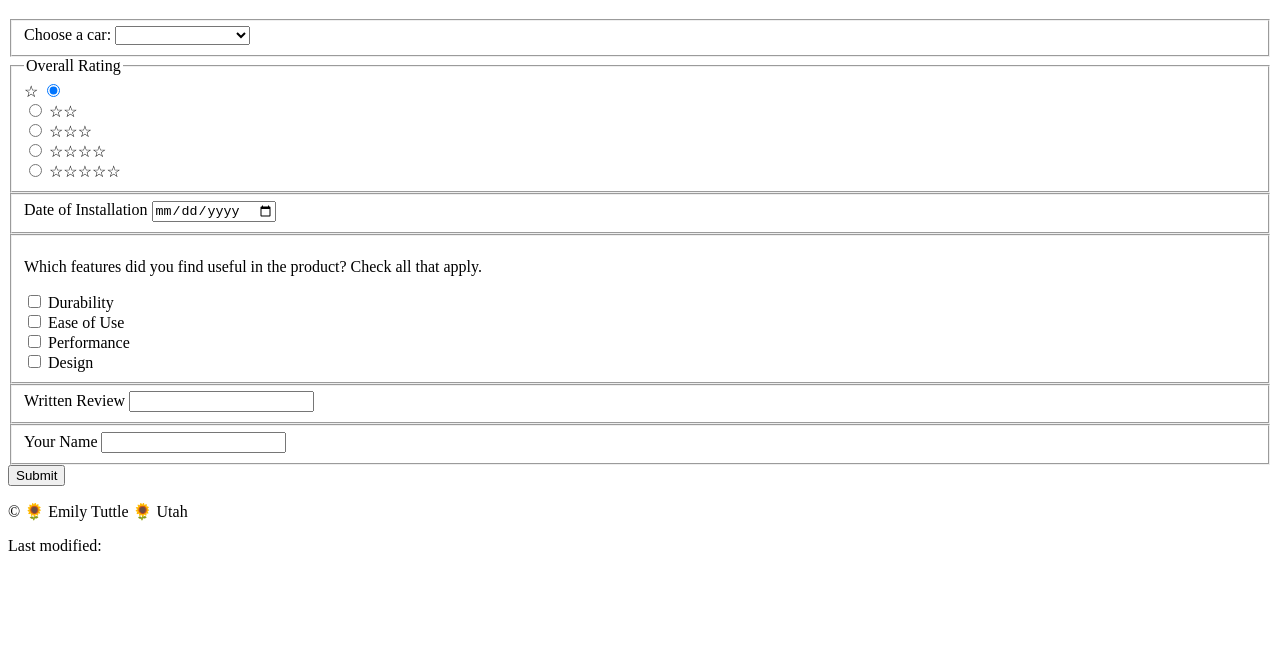
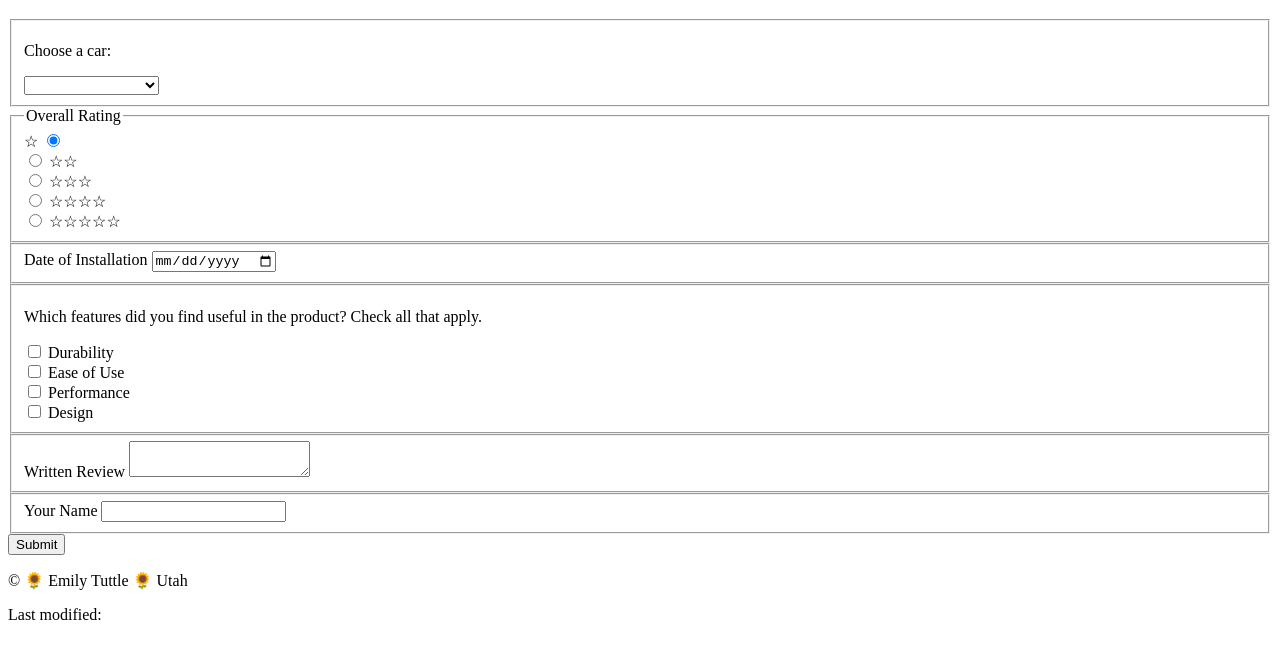
Before and after one commit to emilytuttle/wdd131, a plain HTML site: page form.html in a window 1280 px wide. Shown: the part 61-720 px from the top of the page. Drawn offline with Linux system fonts and the light colour scheme.

Commit message:
html fixes

```diff
--- a/form.html
+++ b/form.html
@@ -8,7 +8,7 @@
     <meta name="author" content="Emily Tuttle">
     <link rel="stylesheet" href="styles/form.css">
     <link rel="stylesheet" href="styles/form-large.css">
-    <script src="form.html" defer></script>
+    <script src="form.js" defer></script>
 </head>
 <body>
    <header class="header">
@@ -18,7 +18,7 @@
    <main>
     <form method="get" action="review.html">
         <fieldset>
-            <label for="product-select">Choose a car:</label>
+            <p>Choose a car:</p>
 
             <select name="product-select" id="caproduct-selectrs">
             <option value="select" disabled>Select a Product ...</option>
@@ -46,7 +46,7 @@
                 <label for="four-star">☆☆☆☆</label>
               </div>
               <div>
-                <input type="radio" id="five-star" name="stars" value="five-star"required />
+                <input type="radio" id="five-star" name="stars" value="five-star" required />
                 <label for="five-star">☆☆☆☆☆</label>
               </div>
           </fieldset>
@@ -67,14 +67,14 @@
           </fieldset>
           <fieldset>
             <label for="written-review">Written Review</label>
-            <input type="text" id="written-review" name="written-review"></input>
+            <textarea id="written-review" name="written-review"></textarea>
           </fieldset>
             <fieldset>
                 <label for="user-name">Your Name</label>
-                <input type="text" id="user-name" name="user-name"></input>
+                <input type="text" id="user-name" name="user-name" />
             </fieldset>
 
-                <button type="Submit">Submit</button>
+                <button type="submit">Submit</button>
 
     </form>
 
```
